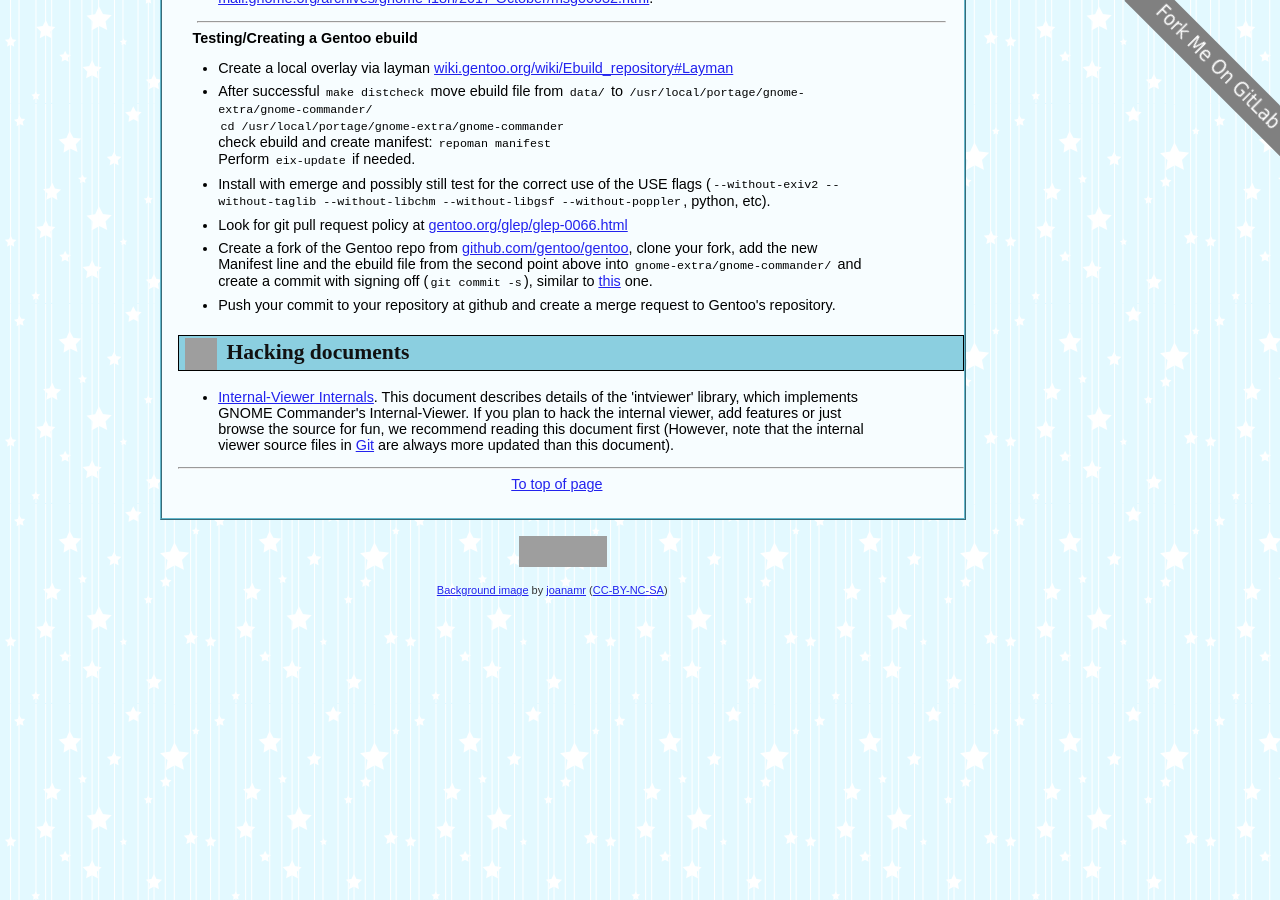
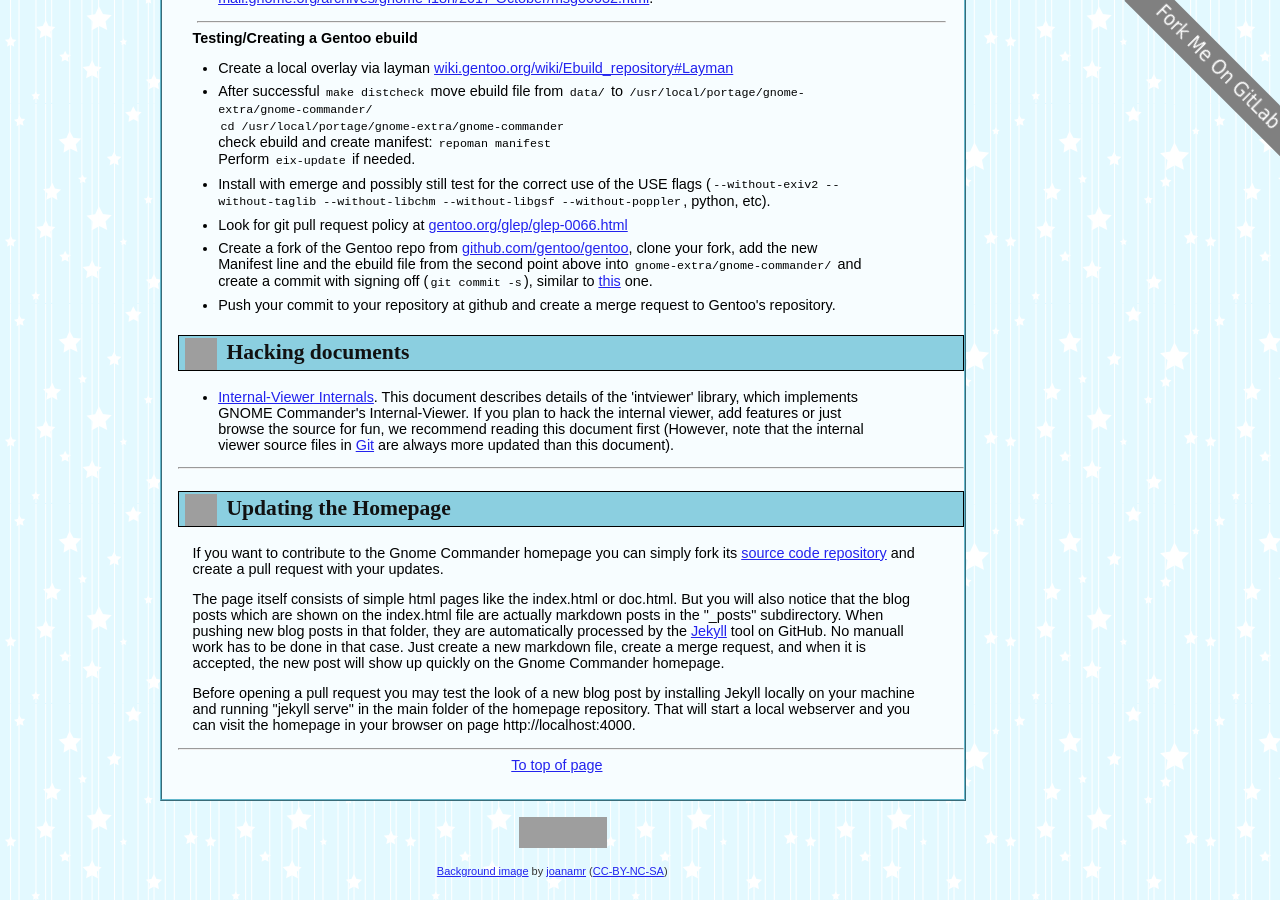
Before and after one commit to gcmd/gcmd.github.io, a Jekyll site: the page dev.html, which Jekyll copies as it is, in a window 1280 px wide and 900 px high, scrolled down 2496 px. Built offline with Jekyll 4.4.1, drawn with Linux system fonts in a browser that asks for light colours; some of the changed text lies outside the part shown; grey boxes are pictures that could not be loaded.

Commit message:
Adding a short howto for adding content to the homepage

```diff
--- a/dev.html
+++ b/dev.html
@@ -5,7 +5,7 @@
 <meta http-equiv="Content-Type" content="text/html; charset=UTF-8">
 <meta name="KeyWords" content="gnome,commander,file manager,documentation,faq,contributing">
 <meta name="Description" content="Documentation for the GNOME commander file manager">
-<meta name="author" content="Uwe Scholz" >
+<meta name="author" content="Unknown" >
 <link rel="shortcut icon" href="img/icon.png" type="image/png">
 <link href="style-a.css" rel="stylesheet" title="Default" type="text/css">
 <!--<script type="text/javascript" src="script/snowstorm.js"></script>-->
@@ -43,6 +43,7 @@
 <li><a href="#release">Releasing</a></li>
 <li><a href="#trnsl">Translating</a></li>
 <li><a href="#doc">Hacking documents</a></li>
+<li><a href="#homepage">Updating the Homepage</a></li>
 </ul>
 <hr>
 <div class="c2"><a href="https://github.com/gcmd/gnome-commander/commits/gcmd-1-10" title="Commits on master branch"><img src="https://img.shields.io/github/commits-since/gcmd/gnome-commander/1.10.3/gcmd-1-10" alt="Commits on master branch"></a><br>
@@ -264,6 +265,21 @@ are always more updated than this document).</li>
 
 <hr>
 
+<h2><img class="info" src="img/icons/apps/internet-web-browser.png" height="32" width="32" alt="Updating the Homepage"> <a name="homepage">Updating the Homepage</a></h2>
+<p>If you want to contribute to the Gnome Commander homepage you can simply fork its
+<a href="https://github.com/gcmd/gcmd.github.io.git">source code repository</a> and create a
+pull request with your updates.</p>
+<p>The page itself consists of simple html pages like the index.html or doc.html. But you will also notice that the
+blog posts which are shown on the index.html file are actually markdown posts in the "_posts" subdirectory. When pushing new blog posts in that
+folder, they are automatically processed by the <a href="https://jekyllrb.com/">Jekyll</a> tool on GitHub. No manuall work has to be done
+in that case. Just create a new markdown file, create a merge request, and when it is accepted, the new post will show up quickly
+on the Gnome Commander homepage.</p>
+<p>Before opening a pull request you may test the look of a new blog post by installing Jekyll locally on your machine and running
+"jekyll serve" in the main folder of the homepage repository. That will start a local webserver and you can visit the homepage in
+your browser on page http://localhost:4000.</p>
+
+<hr>
+
 <p class="cntr"><a href="#topp">To top of page</a></p>
 </div>
 
```
